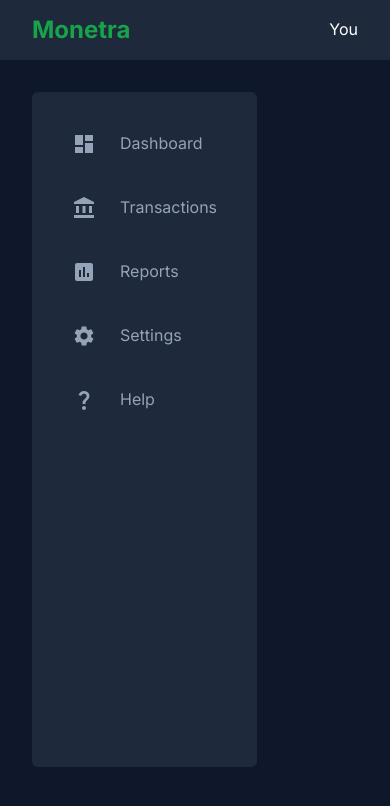
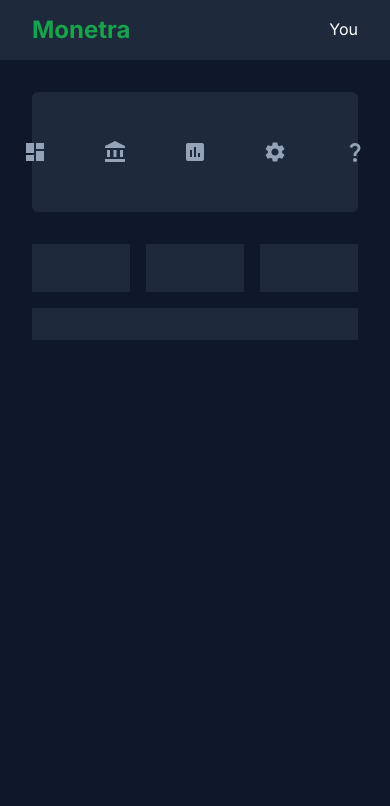
Before and after one commit to abdullah-zeinalabdin/monetra, a React (Vite) app: page / in a window 390 px wide. Shown: the top 806 px of the page. Built offline with nearby package versions, Linux system fonts and the light colour scheme; some icons are missing.

Commit message:
feat: Add responsive dashboard stats layout

```diff
--- a/src/App.tsx
+++ b/src/App.tsx
@@ -3,7 +3,7 @@
 import Dashboard from "./dashboard/Dashboard.tsx"
 function App() {
   return (
-    <Stack height="100vh" bgcolor={'background.default'}>
+    <Stack minHeight="100vh" bgcolor={'background.default'}>
       <Navbar />
       <Dashboard />
     </Stack>
--- a/src/dashboard/Dashboard.tsx
+++ b/src/dashboard/Dashboard.tsx
@@ -5,7 +5,7 @@
 
 export default function Dashboard() {
     return (
-        <Stack direction='row' spacing={4} p={4} >
+        <Stack direction={{xs: 'column', md: 'row'}} spacing={4} p={4} >
             <SidePages />
             <StatsContainer />
             <TransactionContainer />
--- a/src/dashboard/sidePages/SidePages.tsx
+++ b/src/dashboard/sidePages/SidePages.tsx
@@ -3,7 +3,7 @@
 
 export default function SidePages() {
     return (
-        <Stack bgcolor='background.paper' p={5} minHeight='80vh' borderRadius='6px'>
+        <Stack bgcolor='background.paper' p={5} minHeight={{xs: 'initial', md: '80vh'}} borderRadius='6px'>
             <SidePagesBar />
         </Stack>
     )
--- a/src/dashboard/sidePages/SidePagesBar.tsx
+++ b/src/dashboard/sidePages/SidePagesBar.tsx
@@ -16,13 +16,13 @@
         {id: 5, label: 'Help', icon: <QuestionMark />},
     ]
     return (
-        <Stack spacing={5}>
+        <Stack justifyContent={{xs: 'center', md: 'initial'}} spacing={5} direction={{xs: 'row', md: 'column'}}>
             {
                 navItems.map((item) => {
                     return (
-                        <Stack key={item.id} color="text.secondary" direction='row' spacing={3} alignItems='center'>
+                        <Stack key={item.id} color="text.secondary" direction='row' spacing={3} p={1} alignItems='center'>
                             {item.icon}
-                            <Typography variant="h4">{item.label}</Typography>
+                            <Typography display={{xs: 'none', md: 'initial'}} variant="h4">{item.label}</Typography>
                         </Stack>
                     )
                 })
--- /dev/null
+++ b/src/dashboard/stats/ExpenseStat.tsx
@@ -0,0 +1,9 @@
+import { Stack } from "@mui/material";
+
+export default function ExpenseStat() {
+    return (
+        <Stack p={3} width='150px' bgcolor='background.paper'>
+
+        </Stack>
+    )
+}
--- /dev/null
+++ b/src/dashboard/stats/ExpensesStats.tsx
@@ -0,0 +1,12 @@
+import { Stack } from "@mui/material";
+import ExpenseStat from "./ExpenseStat";
+
+export default function ExpensesStats() {
+    return (
+        <Stack justifyContent='center' direction='row' spacing={2}>
+            <ExpenseStat />
+            <ExpenseStat />
+            <ExpenseStat />
+        </Stack>
+    )
+}
--- /dev/null
+++ b/src/dashboard/stats/GraphStats.tsx
@@ -0,0 +1,9 @@
+import { Stack } from "@mui/material";
+
+export default function GraphStats() {
+    return (
+        <Stack p={2} width='100%' bgcolor='background.paper'>
+
+        </Stack>
+    )
+}
--- a/src/dashboard/stats/StatsContainer.tsx
+++ b/src/dashboard/stats/StatsContainer.tsx
@@ -1,9 +1,12 @@
 import { Stack } from "@mui/material";
+import ExpensesStats from "./ExpensesStats";
+import GraphStats from "./GraphStats";
 
 export default function StatsContainer() {
     return (
-        <Stack>
-
+        <Stack spacing={2}>
+            <ExpensesStats />
+            <GraphStats />
         </Stack>
     )
 }
```
